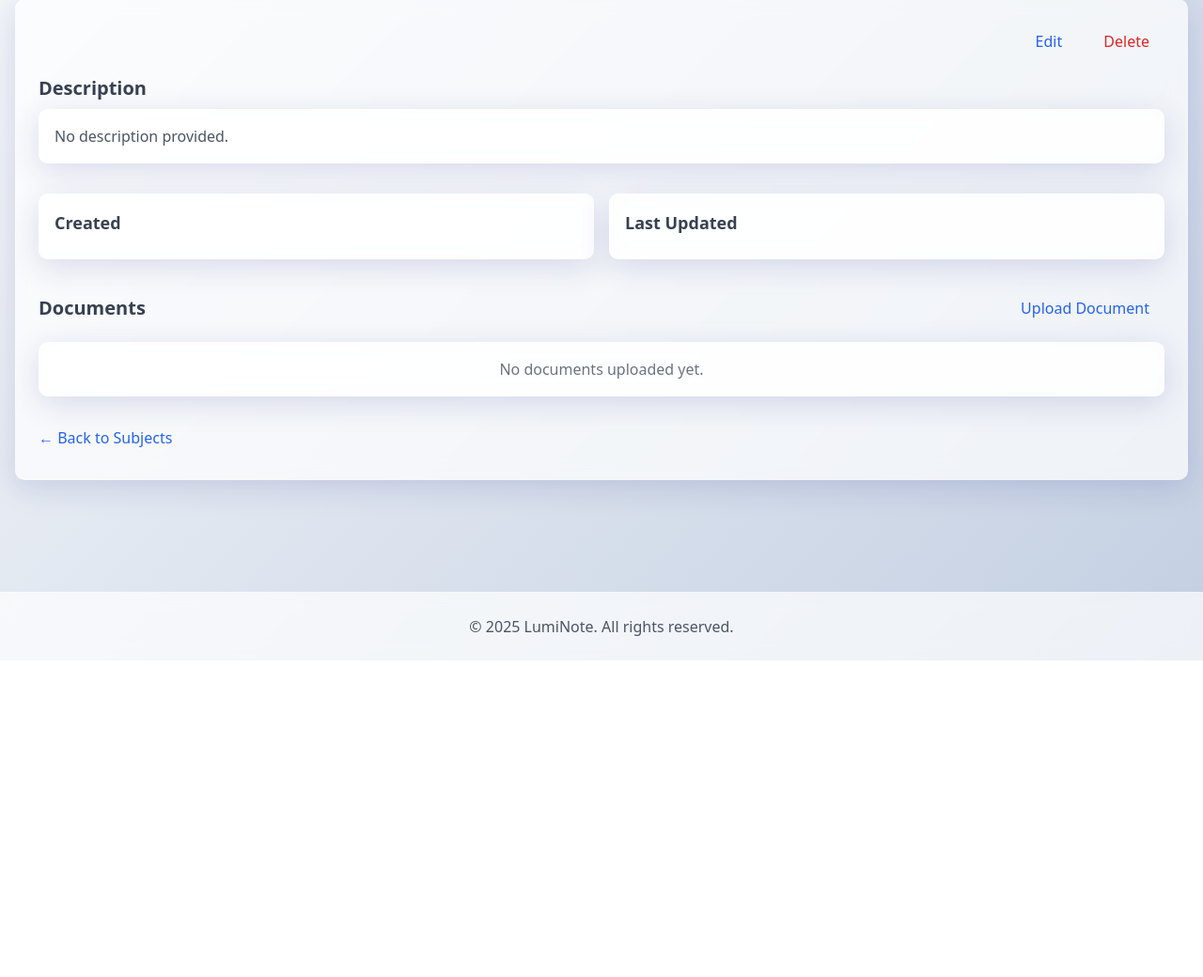
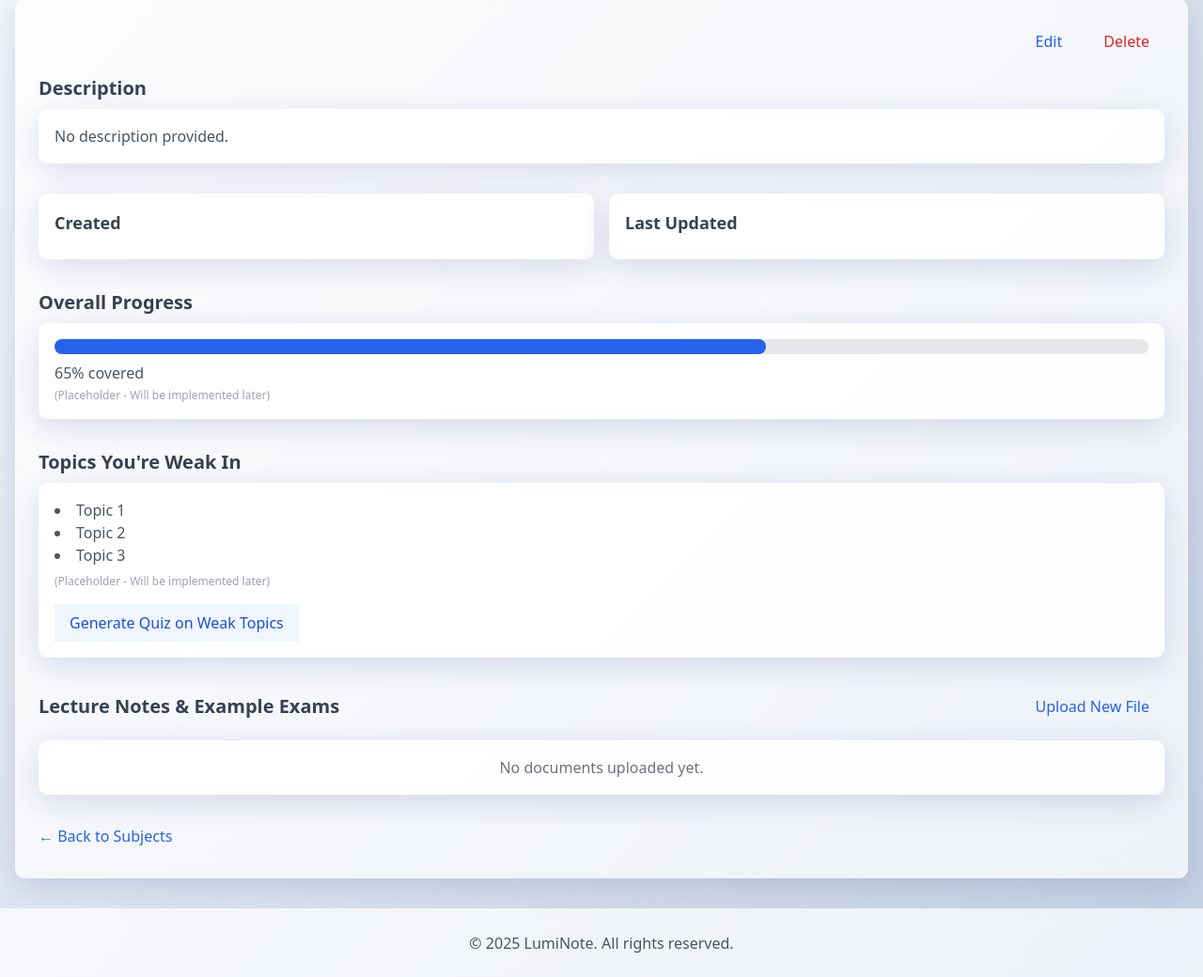
Before and after one commit to sk4ndal-commits/luminote, a Django app: template templates/subjects/subject_detail.html in a window 1280 px wide. Shown: the part 97-1137 px from the top of the page at 94% size. Before the commit the page ends 800 px from the top, so only its background shows below. Run offline with Django 5.2, Linux system fonts and the light colour scheme; the template is opened without the code that fills it, so the values that code supplies are empty; some libraries are stand-ins or nearby versions.

Commit message:
Update Subject detail page with progress and weak topics sections
Includes:
- Added "Overall Progress" section with placeholder data
- Added "Topics You're Weak In" section with a quiz generation button
- Updated "Documents" section header wording for clarity
- Minor improvements to layout and button text consistency

```diff
--- a/templates/subjects/subject_detail.html
+++ b/templates/subjects/subject_detail.html
@@ -17,7 +17,7 @@
             </div>
         </div>
 
-        <div class="mb-8">
+    <div class="mb-8">
             <h2 class="text-xl font-semibold text-gray-700 mb-2">Description</h2>
             <div class="glass-card p-4">
                 <p class="text-gray-600 whitespace-pre-line">{{ subject.description|default:"No description provided." }}</p>
@@ -46,11 +46,42 @@
             </div>
         </div>
 
+        <!-- Overall Progress Section -->
+        <div class="mb-8">
+            <h2 class="text-xl font-semibold text-gray-700 mb-2">Overall Progress</h2>
+            <div class="glass-card p-4">
+                <div class="w-full bg-gray-200 rounded-full h-4 mb-2">
+                    <div class="bg-primary-600 h-4 rounded-full" style="width: 65%"></div>
+                </div>
+                <p class="text-gray-600">65% covered</p>
+                <p class="text-xs text-gray-400 mt-1">(Placeholder - Will be implemented later)</p>
+            </div>
+        </div>
+
+        <!-- Weak Topics Section -->
+        <div class="mb-8">
+            <h2 class="text-xl font-semibold text-gray-700 mb-2">Topics You're Weak In</h2>
+            <div class="glass-card p-4">
+                <ul class="list-disc list-inside text-gray-600">
+                    <li>Topic 1</li>
+                    <li>Topic 2</li>
+                    <li>Topic 3</li>
+                </ul>
+                <p class="text-xs text-gray-400 mt-2">(Placeholder - Will be implemented later)</p>
+                <div class="mt-4">
+                    <button class="px-4 py-2 glass-button bg-primary-50 text-primary-700">
+                        Generate Quiz on Weak Topics
+                    </button>
+                </div>
+            </div>
+        </div>
+
+     <!-- Documents Section -->
         <div class="mb-8">
             <div class="flex justify-between items-center mb-4">
-                <h2 class="text-xl font-semibold text-gray-700">Documents</h2>
+                <h2 class="text-xl font-semibold text-gray-700">Lecture Notes & Example Exams</h2>
                 <a href="{% url 'document_upload' subject.pk %}" class="px-4 py-2 glass-button">
-                    Upload Document
+                    Upload New File
                 </a>
             </div>
 
```
